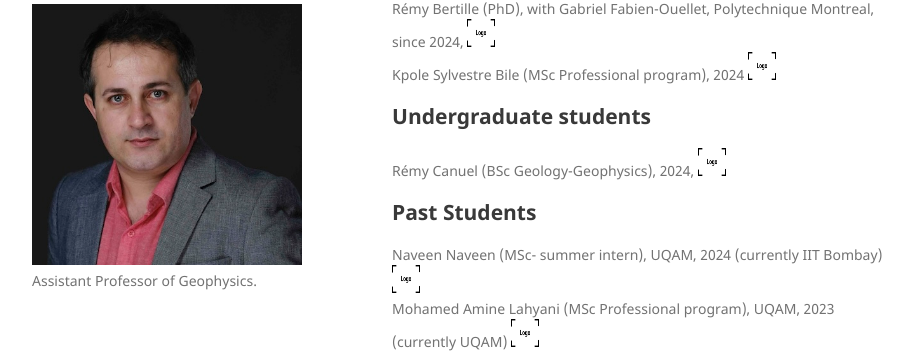
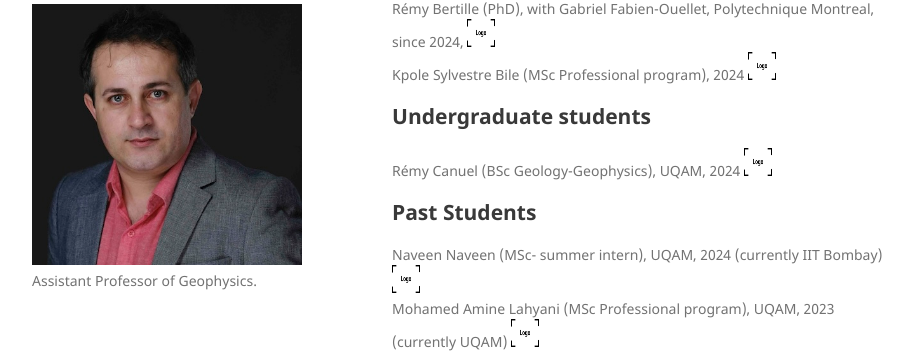
Before and after one commit to nasser00/uqam, a Jekyll site: the page built from students.md, in a window 1280 px wide. Shown: the part 136-489 px from the top of the page, without its empty margins (178-1091 px from the left). Built offline with Jekyll 4.4.1, drawn with Linux system fonts in a browser that asks for light colours; our own code applies the rules of GitHub Pages for plain Markdown files.

Commit message:
Update students.md

```diff
--- a/students.md
+++ b/students.md
@@ -4,7 +4,7 @@ Zahra Sadeghi (PhD), with Fiona Darbyshire, UQAM, since 2023 <img src="https://n
 Rémy Bertille (PhD), with Gabriel Fabien-Ouellet, Polytechnique Montreal, since 2024, <img src="https://nasser00.github.io/uqam/assets/img/logo.png" alt="Description" width="28" height="28"> <br >
 Kpole Sylvestre Bile (MSc Professional program), 2024 <img src="https://nasser00.github.io/uqam/assets/img/logo.png" alt="Description" width="28" height="28"> <br >
 ## Undergraduate students
-Rémy Canuel (BSc Geology-Geophysics), 2024, <img src="https://nasser00.github.io/uqam/assets/img/logo.png" alt="Description" width="28" height="28"> <br >
+Rémy Canuel (BSc Geology-Geophysics), UQAM, 2024 <img src="https://nasser00.github.io/uqam/assets/img/logo.png" alt="Description" width="28" height="28"> <br >
 ## Past Students
 Naveen Naveen (MSc- summer intern), UQAM, 2024 (currently IIT Bombay) <img src="https://nasser00.github.io/uqam/assets/img/logo.png" alt="Description" width="28" height="28"><br >
 Mohamed Amine Lahyani (MSc Professional program), UQAM, 2023 (currently UQAM) <img src="https://nasser00.github.io/uqam/assets/img/logo.png" alt="Description" width="28" height="28"><br >
```
